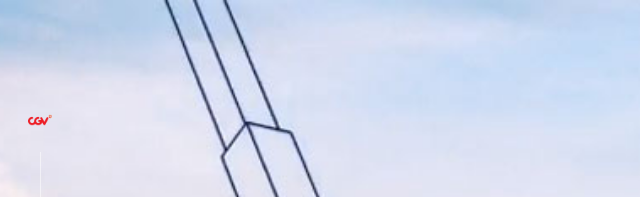
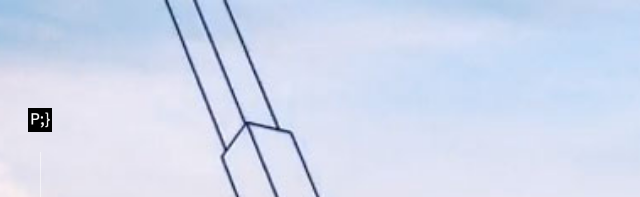
Before and after one commit to size250mm/PRE-HANSSAM, a plain HTML site: page index.html in a window 1280 px wide. Shown: the top 197 px of the page, 0-640 px from the left. Drawn offline with nearby package versions, Linux system fonts and the light colour scheme.

Commit message:
favicon-fix

```diff
--- a/index.html
+++ b/index.html
@@ -51,7 +51,7 @@
        </div>
        <div class="nav-group">
            <div class="nav-logo">
-               <a href="https://size250mm.github.io/COVER/."><img src="HANSAM/ICON/CGVfavicon.png" alt="#"></a>
+               <a href="https://size250mm.github.io/COVER/."><img src="HANSAM/ICON/favicon.png" alt="#"></a>
            </div>
            <div class="line-group">
                <div class="line">
```
